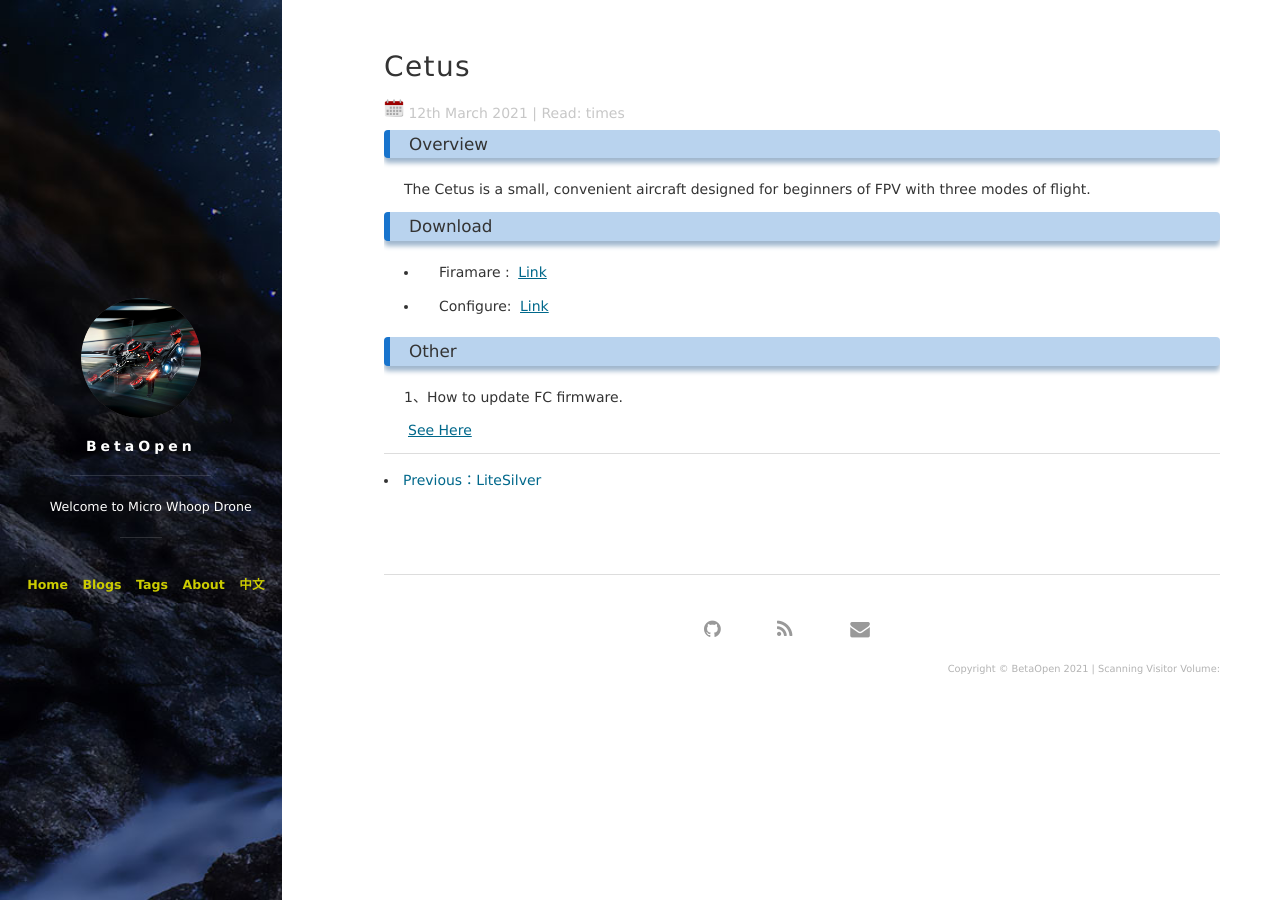
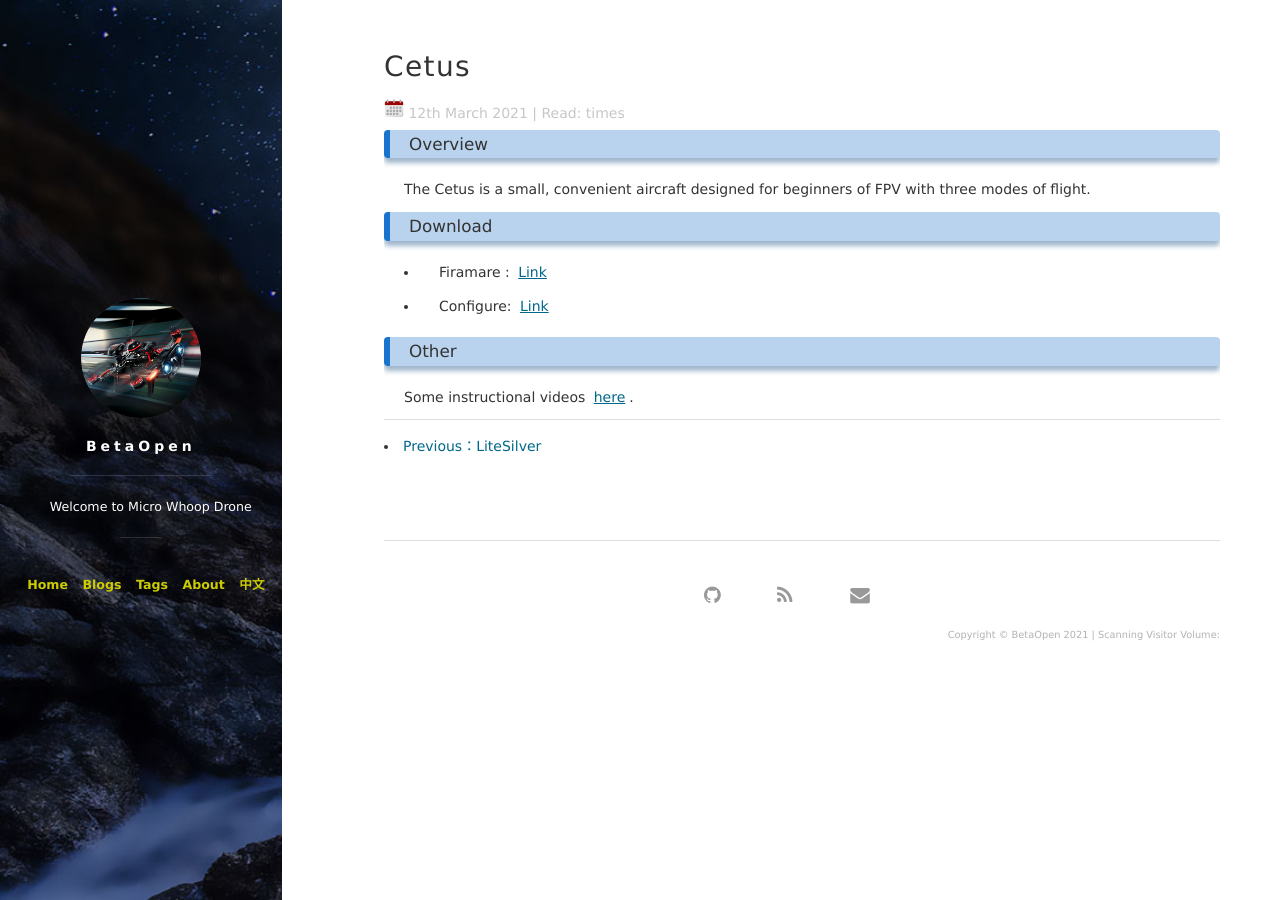
Before and after one commit to BETAFPV/BETAFPV.github.io, a Jekyll site: the page built from _posts/en/2021-3-12-Cetus.md, in a window 1280 px wide. Built offline with Jekyll 4.4.1, drawn with Linux system fonts in a browser that asks for light colours; nearby versions of some CDN libraries; comment, search, counter and statistics services are not loaded.

Commit message:
update docs

```diff
--- a/_posts/en/2021-3-12-Cetus.md
+++ b/_posts/en/2021-3-12-Cetus.md
@@ -23,6 +23,4 @@ The Cetus is a small, convenient aircraft designed for beginners of FPV with thr
 
 ### Other
 
-1、How to update FC firmware.
-
-[See Here](https://www.youtube.com/watch?v=rZt3RMG5kds)
+Some instructional videos [here](https://www.youtube.com/channel/UCSS1W8uzxl16OTq0YM-b4Vw).
```
